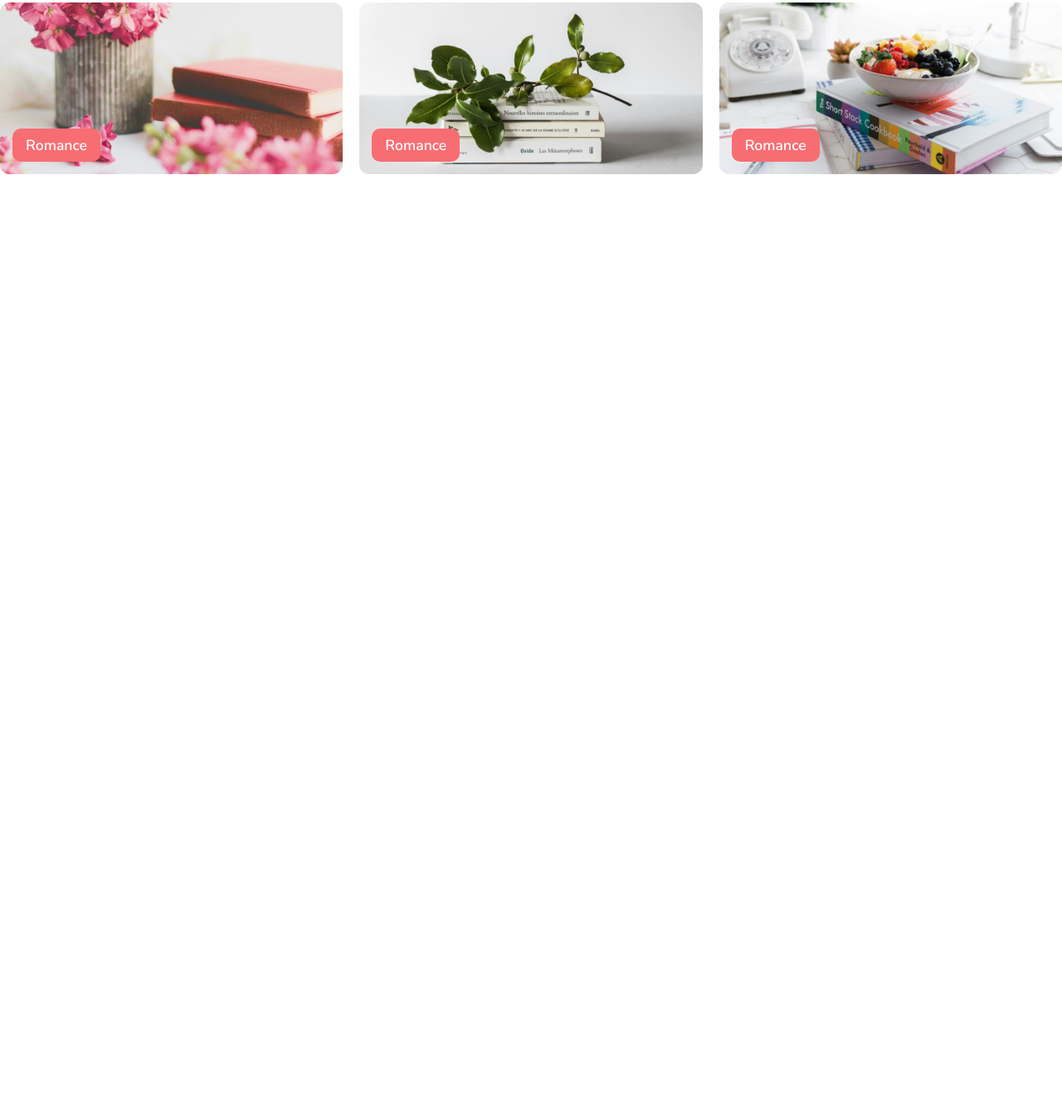
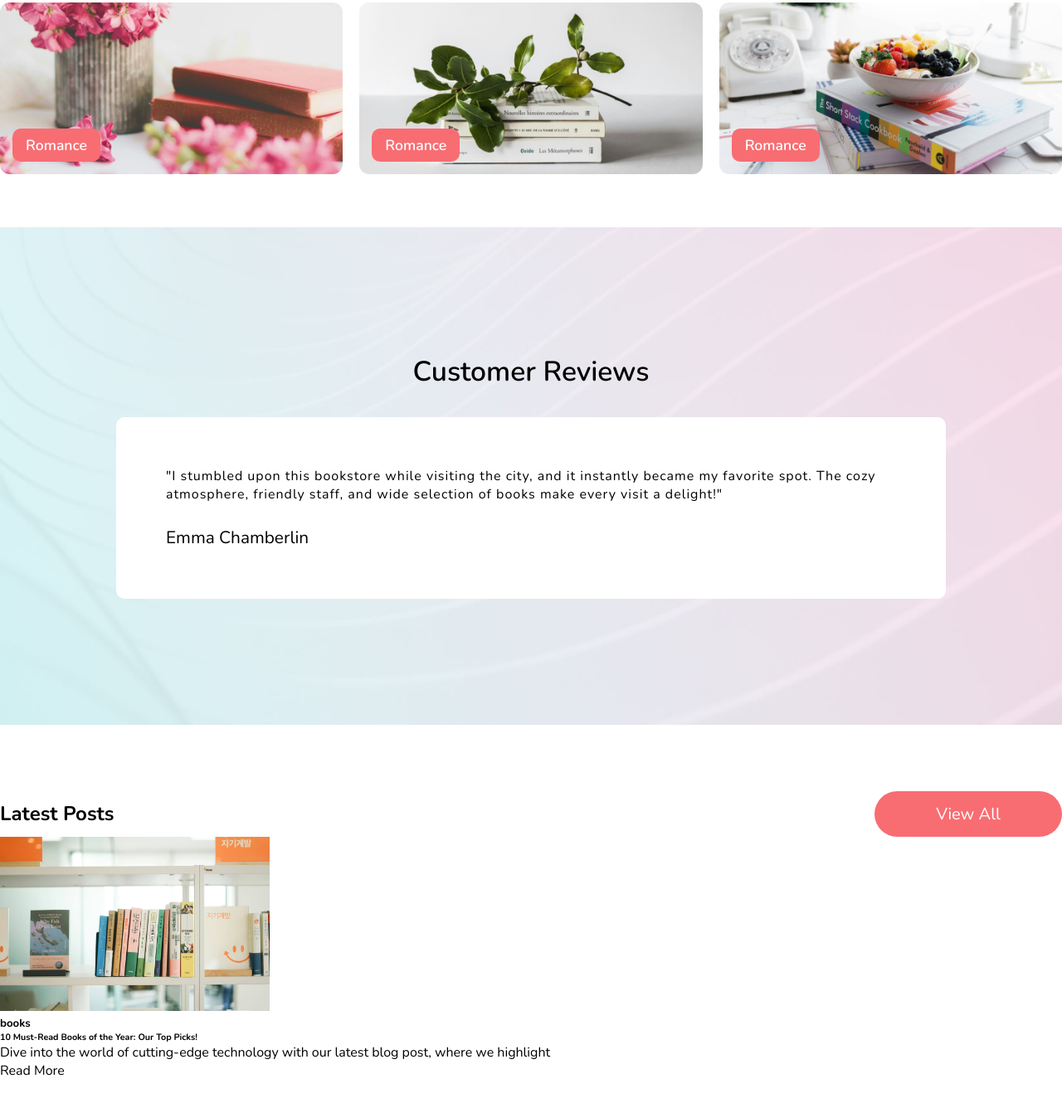
Before and after one commit to shahzaibriaz69/Bookly, a plain HTML site: page index.html in a window 1280 px wide. Shown: the part 3933-5269 px from the top of the page at 83% size. Before the commit the page ends 4207 px from the top, so only its background shows below. Drawn offline with nearby package versions, Linux system fonts and the light colour scheme.

Commit message:
customer reviews and latest post start

```diff
--- a/index.html
+++ b/index.html
@@ -350,5 +350,42 @@
         </div>
       </div>
     </section>
+
+    <section class="customer-review">
+      <div class="container">
+        <div class="review-title">
+          <h2>Customer Reviews</h2>
+        </div>
+        <div class="review-card">
+          <p>
+            "I stumbled upon this bookstore while visiting the city, and it
+            instantly became my favorite spot. The cozy atmosphere, friendly
+            staff, and wide selection of books make every visit a delight!"
+          </p>
+          <br />
+          <h3>Emma Chamberlin</h3>
+        </div>
+      </div>
+    </section>
+
+    <section class="latest-post container">
+      <div class="post-section">
+        <h2>Latest Posts</h2>
+        <a href="#"><button>View All</button></a>
+      </div>
+
+      <div class="post-card">
+        <img src="post-item1.jpg" alt="books" />
+        <h5>books</h5>
+        <a href="#"><h6>10 Must-Read Books of the Year: Our Top Picks!</h6></a>
+        <p>
+          Dive into the world of cutting-edge technology with our latest blog
+          post, where we highlight
+        </p>
+        <span>
+          <a href="#">Read More</a>
+        </span>
+      </div>
+    </section>
   </body>
 </html>
--- a/style.css
+++ b/style.css
@@ -372,3 +372,58 @@ hr {
   padding: 8px 16px;
   border-radius: 10px;
 }
+
+.customer-review {
+  background-image: url(banner-image-bg.jpg);
+  background-size: cover;
+  background-repeat: no-repeat;
+  background-position: center;
+  height: 600px;
+  display: flex;
+  justify-content: center;
+  align-items: center;
+  margin-bottom: 5rem;
+}
+
+.review-title h2 {
+  text-align: center;
+  font-size: 2.1rem;
+  font-weight: 600;
+  margin-bottom: 2rem;
+}
+
+.review-card {
+  background: white;
+  border-radius: 10px;
+  max-width: 1000px;
+  padding: 60px;
+  text-align: left;
+  margin: 0 20px;
+}
+.review-card p {
+  font-weight: 300;
+  letter-spacing: 1px;
+}
+
+.review-card h3 {
+  font-family: inherit;
+  font-size: 1.3rem;
+  font-weight: 400 !important;
+  margin-top: 5px;
+  font-weight: 600;
+}
+
+.latest-post {
+  margin-bottom: 4rem;
+}
+
+.post-section {
+  display: flex;
+  justify-content: space-between;
+  align-items: center;
+}
+
+.post-card img {
+  width: 325px;
+  height: 210px;
+}
```
Also changed, not shown: post-item1.jpg (added), post-item2.jpg (added), post-item3.jpg (added), post-item4.jpg (added).
